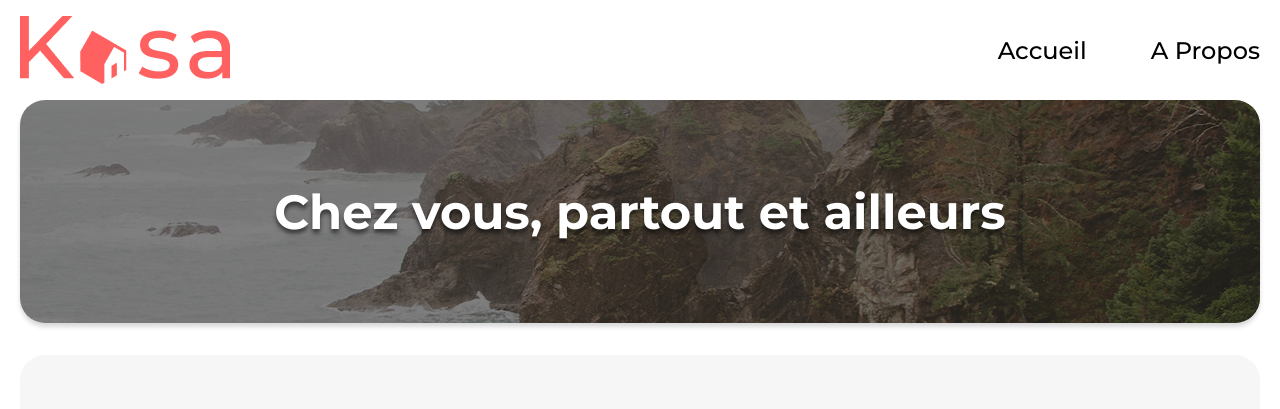
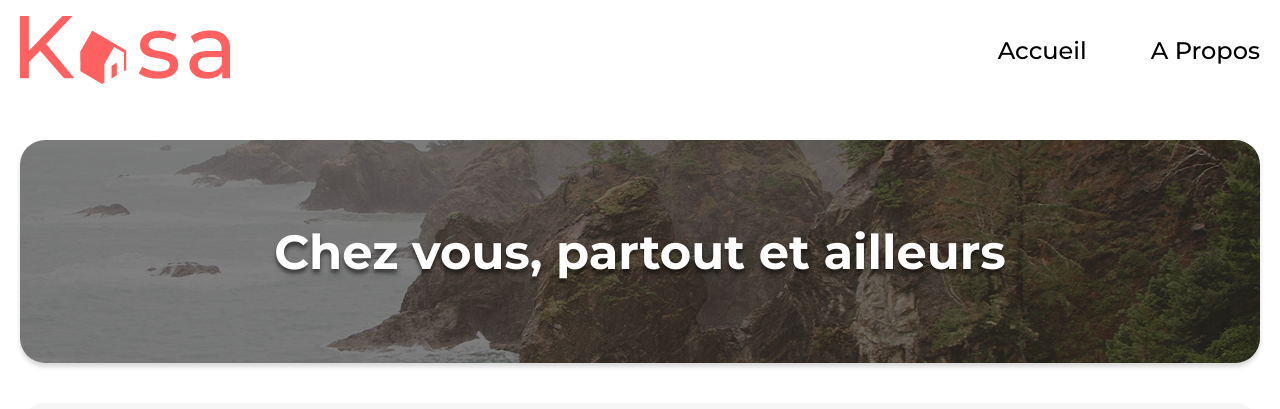
Before and after one commit to magdau5-dev/location-immobiliere-avec-React, a React (Vite) app: page / in a window 1280 px wide. Shown: the top 409 px of the page. Built offline with nearby package versions, Linux system fonts and the light colour scheme; grey boxes are pictures that could not be loaded.

Commit message:
Modif : logement section

```diff
--- a/src/components/Banner.jsx
+++ b/src/components/Banner.jsx
@@ -5,8 +5,9 @@ const Banner = ({
     text,
 }) => {
     return (
+        <div className="banner-container">
             <div
-            className={`banner-container ${className}`}
+                className={`banner ${className}`}
                 style={{ backgroundImage: `url(${backgroundUrl})` }}
             >
                 <div
@@ -16,6 +17,7 @@ const Banner = ({
 
                 {text && <p className="banner-text">{text}</p>}
             </div>
+        </div>
     );
 };
 
--- a/src/index.sass
+++ b/src/index.sass
@@ -1,22 +1,31 @@
 #root
-  width: 1240px
-  margin: 0 auto
   text-align: center
   font-family: 'Montserrat', sans-serif
 
 body
   margin: 0
-  display: flex
-  place-items: center
-  min-width: 320px
   min-height: 100vh
 
+.layout
+  min-height: 100vh
+  display: flex
+  flex-direction: column
+  width: 100%
+
+.header-container
+  width: 100%
+  display: flex
+  justify-content: center
+
 .main-content
-  padding: 1rem
+  max-width: 1240px
+  width: 100%
+  margin: 0 auto
+  flex-grow: 1
+  display: flex
+  flex-direction: column
+  justify-content: center
 
-@media (min-width: 376px)
-  .main-content
-    padding: 0
 
 img
   width: 100%
@@ -44,6 +53,7 @@ img
 
 // ------ NavBar ------ //
 .navBar-container
+  width: 1240px
   display: flex
   justify-content: space-between
   align-items: center
@@ -64,6 +74,9 @@ img
       text-decoration: underline
 
 @media (max-width: 375px)
+  .navBar-container
+    padding: 1rem
+
   .navBar-links
     gap: 2rem
 
@@ -74,9 +87,11 @@ img
 
 // ------ Banner ------ //
 .banner-container
+  margin: 2.5rem 0
+
+.banner
   position: relative
   height: 223px
-  margin-bottom: 2rem
   border-radius: 25px
   background-size: cover
   background-position: center
@@ -101,13 +116,15 @@ img
   text-align: center
 
 @media (max-width: 375px)
+  .banner-container
+    padding: 1rem
+    margin: 0
 
-  .banner-container
+  .banner
     height: 111px
     border-radius: 10px
     justify-content: flex-start
     padding-left: 1rem
-    margin-bottom: 1rem
 
   .banner-text
     font-size: 24px
@@ -297,6 +314,7 @@ img
 
 // ------ Footer ------ //
 .footer-container
+  width: 100%
   display: flex
   flex-direction: column
   justify-content: center
@@ -306,6 +324,7 @@ img
   font-size: 24px
   font-weight: 500
   height: 209px
+  margin-top: 3rem
 
 @media (max-width: 375px)
   .footer-container
@@ -385,6 +404,9 @@ img
 
 
 //------ Logement ------ //
+.logement-section-container
+  margin: 2.5rem 0
+
 .logement-header
   display: flex
   flex-direction: column
--- a/src/layout/DefaultRoute.tsx
+++ b/src/layout/DefaultRoute.tsx
@@ -5,8 +5,11 @@ import Header from "../navigation/Header";
 const DefaultRoute = () => {
     return (
         <div className="layout">
+            <div className="header-container">
+                <Header />
+            </div>
+
             <main className="main-content">
-                <Header />
                 <Outlet />
             </main>
             <Footer />
--- a/src/sections/LogementSection.jsx
+++ b/src/sections/LogementSection.jsx
@@ -1,36 +1,35 @@
-import BoxImg from '../components/BoxImg';
-import Carousel from '../components/Carousel';
-import DropDown from '../components/DropDown';
-import Rating from '../components/Rating';
-import TagName from '../components/TagName';
+import BoxImg from "../components/BoxImg";
+import Carousel from "../components/Carousel";
+import DropDown from "../components/DropDown";
+import Rating from "../components/Rating";
+import TagName from "../components/TagName";
 
 const LogementSection = ({ logement }) => {
     return (
-		<>
+        <div className="logement-section-container">
             <Carousel pictures={logement.pictures} />
 
-			<div className='logement-header'>
-
-				<div className='header-row'>
-					<div className='title-block'>
+            <div className="logement-header">
+                <div className="header-row">
+                    <div className="title-block">
                         <h1>{logement.title}</h1>
-						<p className='location'>{logement.location}</p>
+                        <p className="location">{logement.location}</p>
                     </div>
 
-					<div className='host'>
+                    <div className="host">
                         <p>{logement.host.name}</p>
                         <BoxImg
                             src={logement.host.picture}
                             alt={logement.host.name}
-							width='64px'
-							height='64px'
-							className='host-picture'
+                            width="64px"
+                            height="64px"
+                            className="host-picture"
                         />
                     </div>
                 </div>
 
-				<div className='header-row'>
-					<div className='tags'>
+                <div className="header-row">
+                    <div className="tags">
                         {logement.tags.map((tag, index) => (
                             <TagName key={index} name={tag} />
                         ))}
@@ -38,21 +37,20 @@ const LogementSection = ({ logement }) => {
 
                     <Rating value={logement.rating} />
                 </div>
-
             </div>
 
-			<div className='dropdown-container'>
-				<DropDown title='Description'>{logement.description}</DropDown>
+            <div className="dropdown-container">
+                <DropDown title="Description">{logement.description}</DropDown>
 
-				<DropDown title='Equipements'>
-					<ul className='equipment-list'>
+                <DropDown title="Equipements">
+                    <ul className="equipment-list">
                         {logement.equipments.map((equipment, index) => (
                             <li key={index}>{equipment}</li>
                         ))}
                     </ul>
                 </DropDown>
             </div>
-		</>
+        </div>
     );
 };
 
```
Lines whose indentation alone changed are shown as unchanged.
